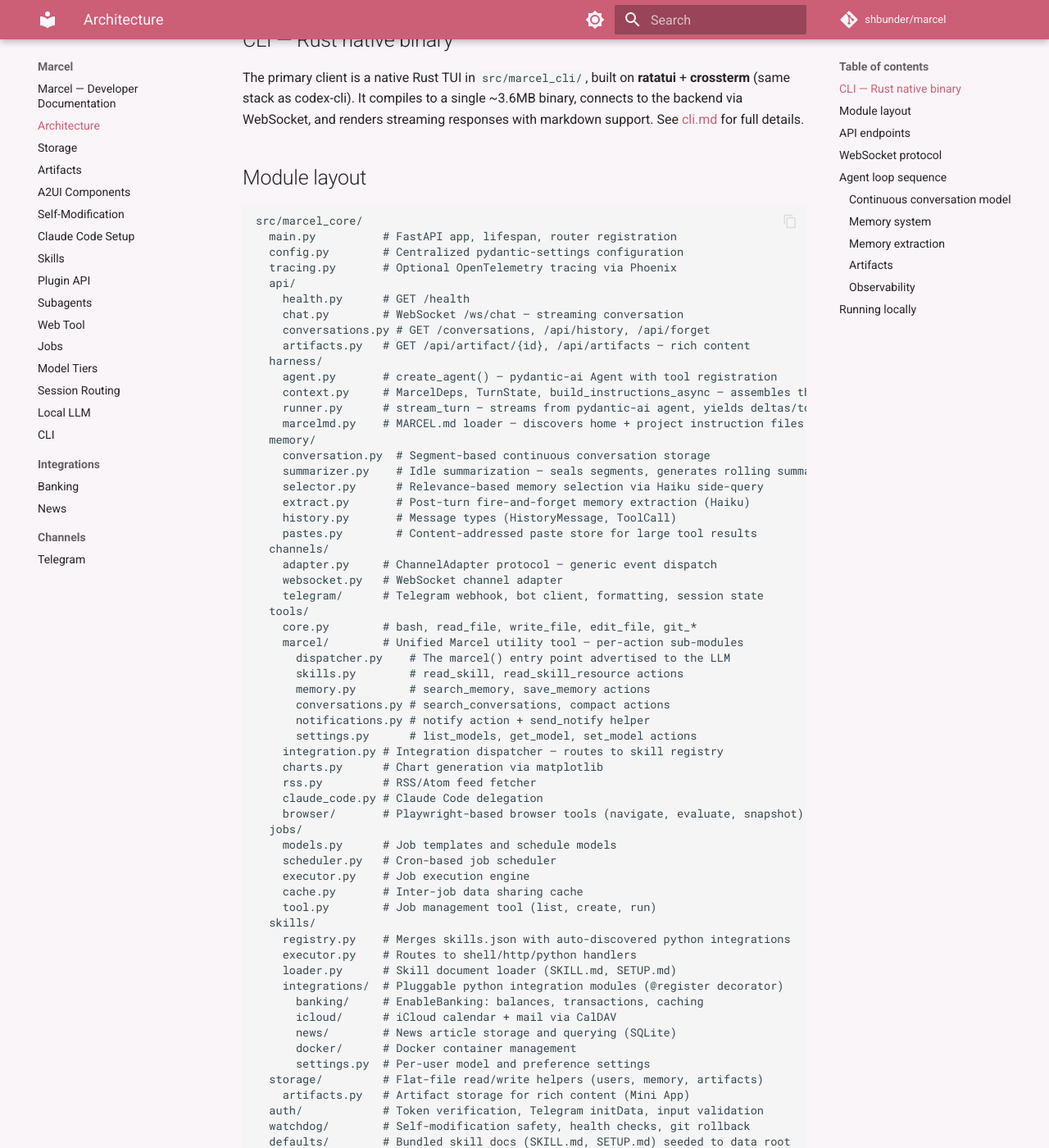
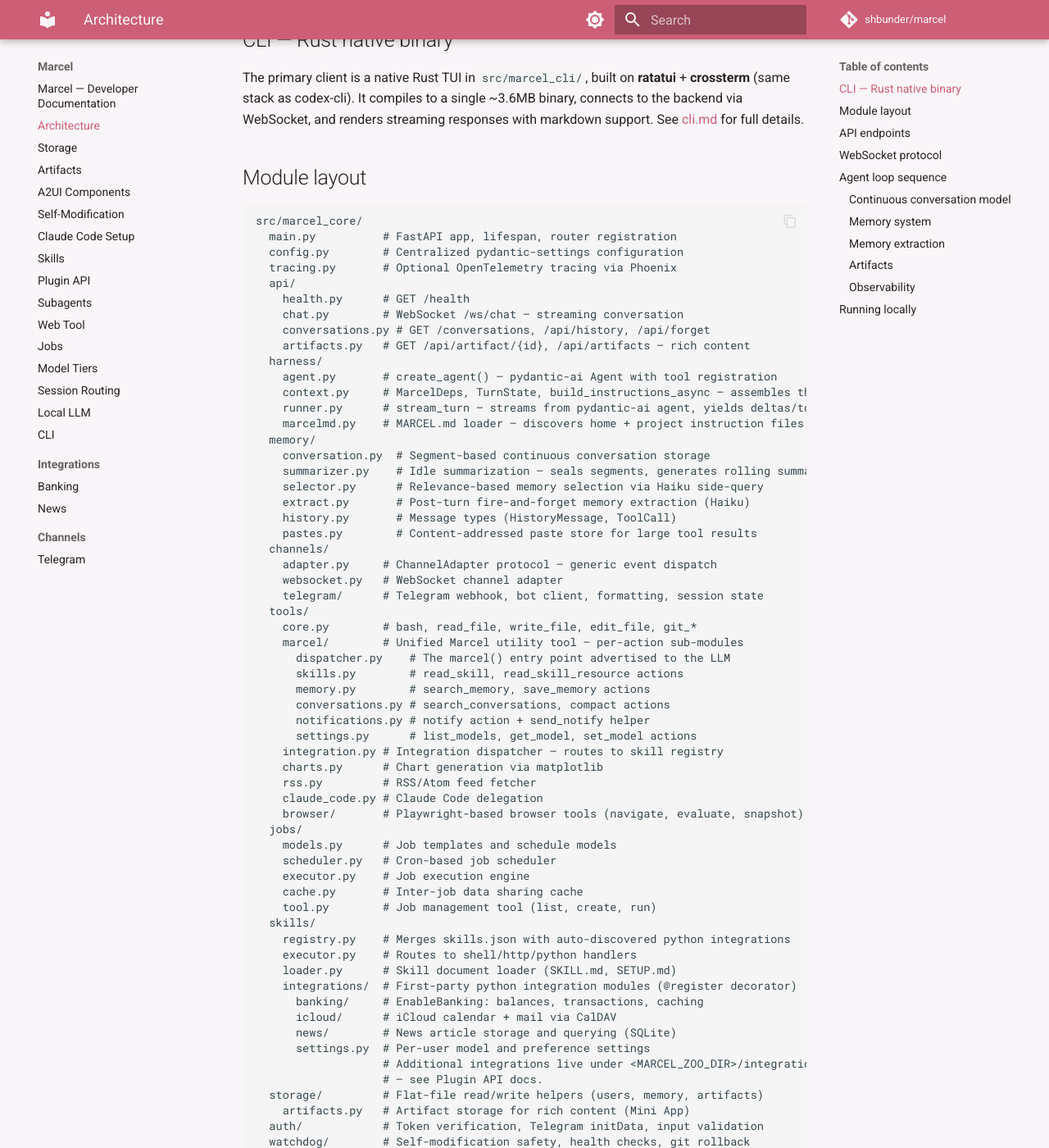
Before and after one commit to shbunder/marcel, an MkDocs documentation site: the page built from docs/architecture.md, in a window 1280 px wide and 1400 px high, scrolled down 240 px. Shown: the whole window at 82% size. Built offline with MkDocs 1.6.1 and Material for MkDocs 9.7.7, drawn with Linux system fonts in a browser that asks for light colours; comment, search, counter and statistics services are not loaded; some of the changed text lies outside the part shown.

Commit message:
🔧 [ISSUE-6ad5c7] impl: drop stale docker entry from architecture.md tree
The kernel module-layout tree still listed `integrations/docker/` after
docker moved to marcel-zoo. Drop the line and add a pointer to
<MARCEL_ZOO_DIR>/integrations/ for additional habitats. Caught by the
pre-close-verifier straggler grep.

```diff
--- a/docs/architecture.md
+++ b/docs/architecture.md
@@ -58,12 +58,13 @@
     registry.py    # Merges skills.json with auto-discovered python integrations
     executor.py    # Routes to shell/http/python handlers
     loader.py      # Skill document loader (SKILL.md, SETUP.md)
-    integrations/  # Pluggable python integration modules (@register decorator)
+    integrations/  # First-party python integration modules (@register decorator)
       banking/     # EnableBanking: balances, transactions, caching
       icloud/      # iCloud calendar + mail via CalDAV
       news/        # News article storage and querying (SQLite)
-      docker/      # Docker container management
       settings.py  # Per-user model and preference settings
+                   # Additional integrations live under <MARCEL_ZOO_DIR>/integrations/
+                   # — see Plugin API docs.
   storage/         # Flat-file read/write helpers (users, memory, artifacts)
     artifacts.py   # Artifact storage for rich content (Mini App)
   auth/            # Token verification, Telegram initData, input validation
```
